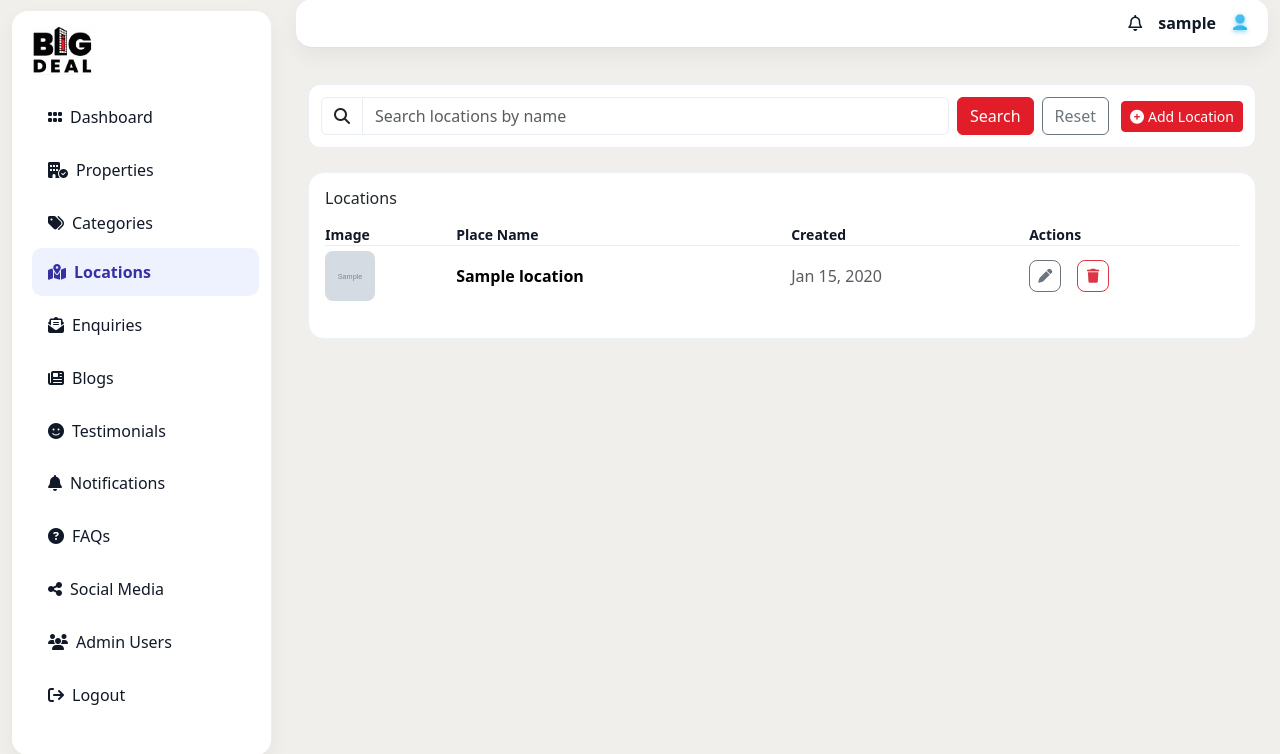
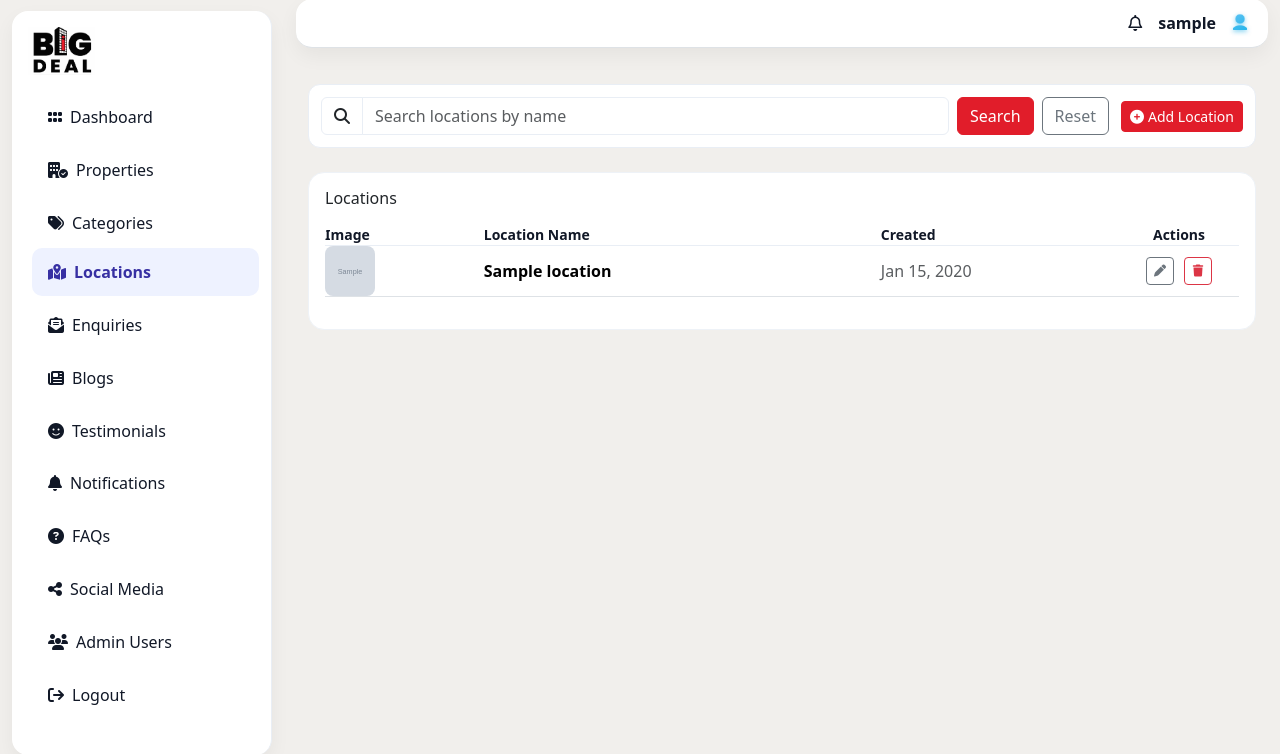
Before and after one commit to mausooq/BIG-DEAL, a PHP site: page / in a window 1280 px wide. Shown: the part 13-767 px from the top of the page. Run offline with PHP 8.4, Linux system fonts and the light colour scheme; the visitor is signed in with stand-in values (Sample User, id 1); tables that the repository leaves empty hold one stand-in row (values such as "Sample post"); grey boxes marked "Sample" are stand-in pictures.

Commit message:
Action button fix

```diff
--- a/Admin/blogs/index.php
+++ b/Admin/blogs/index.php
@@ -196,8 +196,10 @@ $recentBlogs = $mysqli->query("SELECT id, title, DATE_FORMAT(created_at,'%b %d,
 		.toolbar .chip.active{ background:var(--primary); border-color:var(--primary); color:#fff; }
 		.toolbar .divider{ width:1px; height:24px; background:var(--line); margin:0 4px; }
 		/* Table */
-		.table{ --bs-table-bg:transparent; }
-		.table thead th{ color:var(--muted); font-size:.875rem; font-weight:600; border:0; }
+		.table{ --bs-table-bg:transparent; border-collapse:collapse; }
+		.table thead th{ color:var(--muted); font-size:.875rem; font-weight:600; border-bottom:1px solid var(--line); }
+		.table thead th:last-child{ text-align:center; }
+		.table tbody td{ border-top:1px solid var(--line); border-bottom:0; }
 		.table tbody tr:hover{ background:#f9fafb; }
 		/* Actions cell */
 		.actions-cell{ display:flex; gap:8px; justify-content:flex-end; }
--- a/Admin/categories/index.php
+++ b/Admin/categories/index.php
@@ -462,6 +462,7 @@ try {
         .btn-primary{ background:var(--primary); border-color:var(--primary); }
         .btn-primary:hover{ background:var(--primary-600); border-color:var(--primary-600); }
         .content-card.card{ padding:16px; }
+        .small-title{ font-size:16px; }
 
         /* Table zoom stability */
         .table-responsive{
@@ -781,7 +782,7 @@ try {
                 <!-- Categories Table -->
                 <div class="content-card card p-3">
                     <div class="d-flex justify-content-between align-items-center mb-4">
-                        <h5 class="mb-0">All Categories</h5>
+                        <h5 class="mb-0 small-title">All Categories</h5>
                         <div class="d-flex gap-2">
                             <button class="btn btn-outline-secondary btn-sm" onclick="refreshTable()">
                                 <i class="fas fa-sync-alt me-1"></i>Refresh
--- a/Admin/location/index.php
+++ b/Admin/location/index.php
@@ -269,21 +269,51 @@ $recentLocations = $mysqli->query("SELECT place_name, DATE_FORMAT(created_at,'%b
 
         /* Table wrapper */
         .table-wrap{ border:0; border-radius:12px; overflow:hidden; background:#fff; }
-        /* Inner borders (no outer table border) */
+        /* Inner borders (match Properties) */
         .table-inner thead th{ background:transparent; border-bottom:1px solid var(--line) !important; color:#111827; font-weight:600; }
-        /* Uniform cell padding for consistent row height */
-        .table-inner thead th, .table-inner tbody td{ padding:0 }
-        /* Remove all inner borders for body cells */
-        .table-inner tbody td, .table-inner tbody th{ border:0 !important; }
-x
-        .table-inner tbody tr{ border:0 !important; }
+        .table-inner thead th, .table-inner tbody td{ padding:0; }
+        .table-inner tbody td{ border-top:1px solid var(--line) !important; }
         .table-inner td, .table-inner th{ border-left:0; border-right:0; }
         .table-inner tbody tr{ position:static; }
         .table-inner tbody tr::after{ display:none !important; content:none; }
-        /* (removed unused .table-cards styles) */
-        /* Actions cell */
-        .actions-cell{ display:flex; gap:8px; justify-content:flex-start; align-items:center; padding-top:14px !important; padding-bottom:14px !important; }
-        .actions-cell .btn{ width:32px; height:32px; display:inline-flex; align-items:center; justify-content:center; border-radius:8px;}
+        /* Actions column - sticky like Properties */
+        .actions-header{
+            position:sticky;
+            right:0;
+            background:#fff;
+            z-index:10;
+            text-align:center;
+            font-weight:600;
+            padding:12px 8px;
+            border-left:1px solid var(--line);
+            border-bottom:1px solid var(--line) !important;
+        }
+        .actions-cell{
+            position:sticky;
+            right:0;
+            background:#fff;
+            z-index:10;
+            padding:8px 8px !important;
+            min-width:120px;
+            max-width:120px;
+            text-align:center;
+            vertical-align:middle;
+            border-left:1px solid var(--line);
+            white-space:nowrap;
+            overflow:hidden;
+        }
+        .actions-cell .btn{
+            width:28px;
+            height:28px;
+            display:inline-flex;
+            align-items:center;
+            justify-content:center;
+            border-radius:4px;
+            padding:0;
+            margin:0 2px;
+            font-size:0.75rem;
+            border-width:1px;
+        }
         /* Badges */
         .badge-soft{ background:#f4f7ff; color:#4356e0; border:1px solid #e4e9ff; }
         /* Activity list */
@@ -301,7 +331,8 @@ x
         }
         @media (max-width: 575.98px){
             .toolbar .row-top{ flex-direction:column; align-items:stretch; }
-            .actions-cell{ justify-content:flex-start; }
+            .actions-cell{ justify-content:center; }
+            .actions-cell .btn{ width:24px; height:24px; font-size:0.7rem; margin:0 1px; }
             .table thead th:last-child, .table tbody td:last-child{ text-align:center; }
         }
     </style>
@@ -358,10 +389,10 @@ x
                                 <table class="table table-hover table-inner" id="locationsTable">
                                     <thead>
                                         <tr>
-                                            <th>Image</th>
-                                            <th>Place Name</th>
-                                            <th>Created</th>
-                                            <th>Actions</th>
+                                            <th style="min-width:80px;">Image</th>
+                                            <th style="min-width:200px;">Location Name</th>
+                                            <th style="min-width:120px;">Created</th>
+                                            <th class="actions-header" style="min-width:120px; width:120px;">Actions</th>
                                         </tr>
                                     </thead>
                                     <tbody>
@@ -369,7 +400,7 @@ x
                                             <?php while ($location = $locations->fetch_assoc()): ?>
                                                 <tr data-location='<?php echo json_encode($location, JSON_HEX_TAG|JSON_HEX_APOS|JSON_HEX_AMP|JSON_HEX_QUOT); ?>'>
                                                     <td>
-                                                        <?php if ($location['image']): ?>
+                                                        <?php if (!empty($location['image'])): ?>
                                                             <img src="../../uploads/locations/<?php echo htmlspecialchars($location['image']); ?>" alt="<?php echo htmlspecialchars($location['place_name']); ?>" style="width: 50px; height: 50px; object-fit: cover; border-radius: 8px;">
                                                         <?php else: ?>
                                                             <div style="width: 50px; height: 50px; background: #f8f9fa; border-radius: 8px; display: flex; align-items: center; justify-content: center;">
@@ -379,8 +410,8 @@ x
                                                     </td>
                                                     <td class="fw-semibold"><?php echo htmlspecialchars($location['place_name']); ?></td>
                                                     <td class="text-muted"><?php echo date('M d, Y', strtotime($location['created_at'])); ?></td>
-                                                    <td class="text-end actions-cell">
-                                                        <button class="btn btn-sm btn-outline-secondary btn-edit me-2" data-bs-toggle="modal" data-bs-target="#editLocationModal" title="Edit Location"><i class="fa-solid fa-pen"></i></button>
+                                                    <td class="actions-cell">
+                                                        <button class="btn btn-sm btn-outline-secondary btn-edit me-1" data-bs-toggle="modal" data-bs-target="#editLocationModal" title="Edit Location"><i class="fa-solid fa-pen"></i></button>
                                                         <button class="btn btn-sm btn-outline-danger btn-delete" data-bs-toggle="modal" data-bs-target="#deleteLocationModal" title="Delete Location"><i class="fa-solid fa-trash"></i></button>
                                                     </td>
                                                 </tr>
--- a/Admin/social-link/index.php
+++ b/Admin/social-link/index.php
@@ -269,9 +269,9 @@ function getPlatformColor($platform) {
 		.toolbar{ background:var(--card); border:1px solid var(--line); border-radius:12px; padding:12px; display:flex; flex-direction:column; gap:10px; }
 		.toolbar .row-top{ display:flex; gap:12px; align-items:center; }
 		/* Table */
-		.table{ --bs-table-bg:transparent; }
-		.table thead th{ color:var(--muted); font-size:.875rem; font-weight:600; border:0; }
-		.table tbody tr{ border-top:1px solid var(--line); }
+		.table{ --bs-table-bg:transparent; border-collapse:collapse; }
+		.table thead th{ color:var(--muted); font-size:.875rem; font-weight:600; border-bottom:1px solid var(--line); }
+		.table tbody td{ border-top:1px solid var(--line); border-bottom:0; }
 		.table tbody tr:hover{ background:#f9fafb; }
 		/* Actions cell */
 		.actions-cell{ display:flex; gap:8px; justify-content:flex-start; align-items:center; }
```
Also changed, not shown: Admin/faq/index.php (+7 -6 lines), Admin/testimonials/index.php (+7 -4 lines), uploads/locations/location_1757407099_68bfe77b656cd.jpg (added), uploads/locations/location_1757407175_68bfe7c7e4b16.jpg (added).
